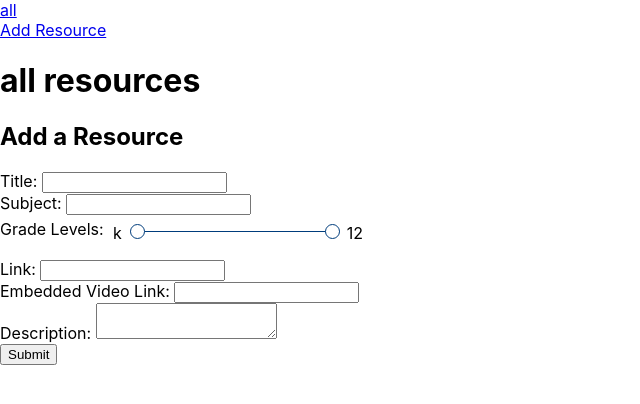
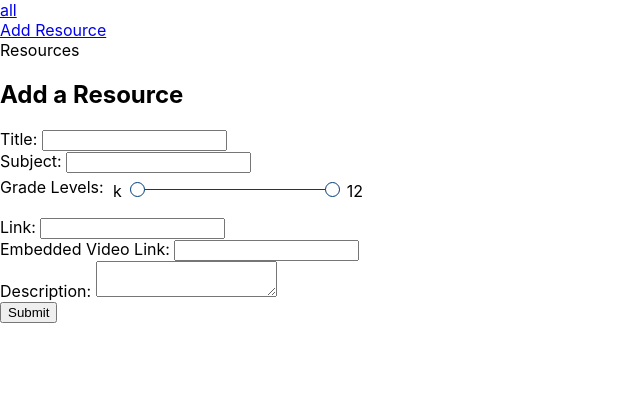
Before and after one commit to charlie763/edu-source, a React (Create React App) app: page /resources/new in a window 1280 px wide. Shown: the top 404 px of the page, without its empty margins (0-640 px from the left). Built offline with nearby package versions, Linux system fonts and the light colour scheme.

Commit message:
stub out resource presentation components

```diff
--- a/src/actions/resourceActions.js
+++ b/src/actions/resourceActions.js
@@ -1,5 +1,3 @@
-import { configure } from "@testing-library/react"
-
 const BASE_URL = 'http://localhost:3000/resources'
 
 function addResource(resource){
--- /dev/null
+++ b/src/components/Resources.js
@@ -0,0 +1,11 @@
+import React from 'react'
+
+const Resources = props => {
+  return (
+    <div>
+      Resources
+    </div>
+  )
+}
+
+export default Resources
--- a/src/containers/ResourceContainer.js
+++ b/src/containers/ResourceContainer.js
@@ -1,8 +1,9 @@
 import React from 'react'
 import { connect } from 'react-redux'
 import { Route, Link } from 'react-router-dom'
-import { addResource } from '../actions/resourceActions'
+import { addResource, fetchResources } from '../actions/resourceActions'
 import ResourceForm from '../components/ResourceForm'
+import Resources from '../components/Resources'
 
 class ResourceContainer extends React.Component {
   render(){
@@ -12,7 +13,7 @@ class ResourceContainer extends React.Component {
         <Link to={`${this.props.match.url}/new`}>Add Resource</Link>
 
         <Route path={`${this.props.match.path}`}>
-          <h1>all resources</h1>
+          <Resources />
         </Route>
         <Route exact path={`${this.props.match.path}/new`}>
           <ResourceForm addResource={this.props.addResource} />
@@ -22,4 +23,4 @@ class ResourceContainer extends React.Component {
   }
 }
 
-export default connect(null, { addResource })(ResourceContainer)
+export default connect(null, { addResource, fetchResources })(ResourceContainer)
```
Also changed, not shown: src/components/Resource.js (added), src/components/ResourceThumbnail.js (added).
